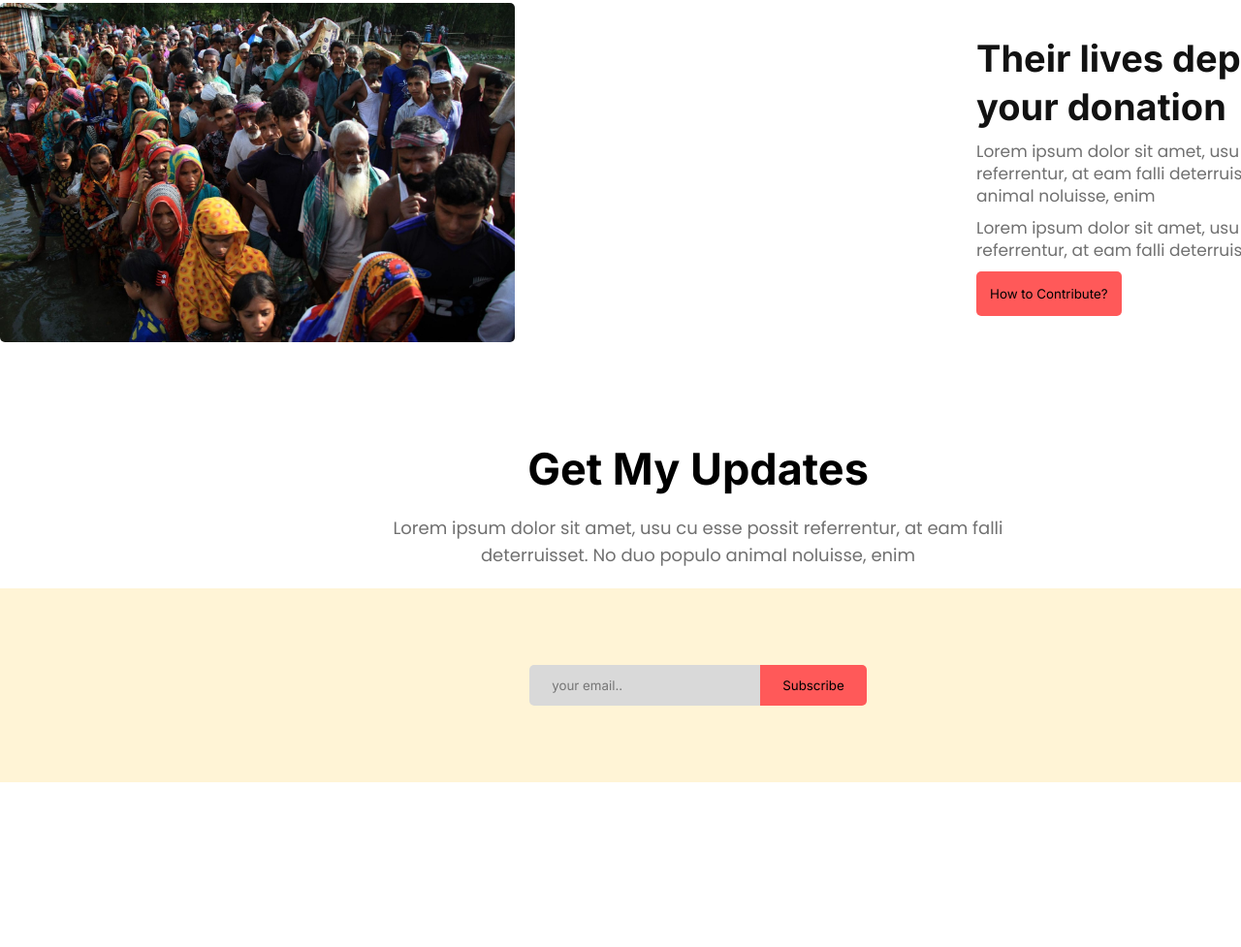
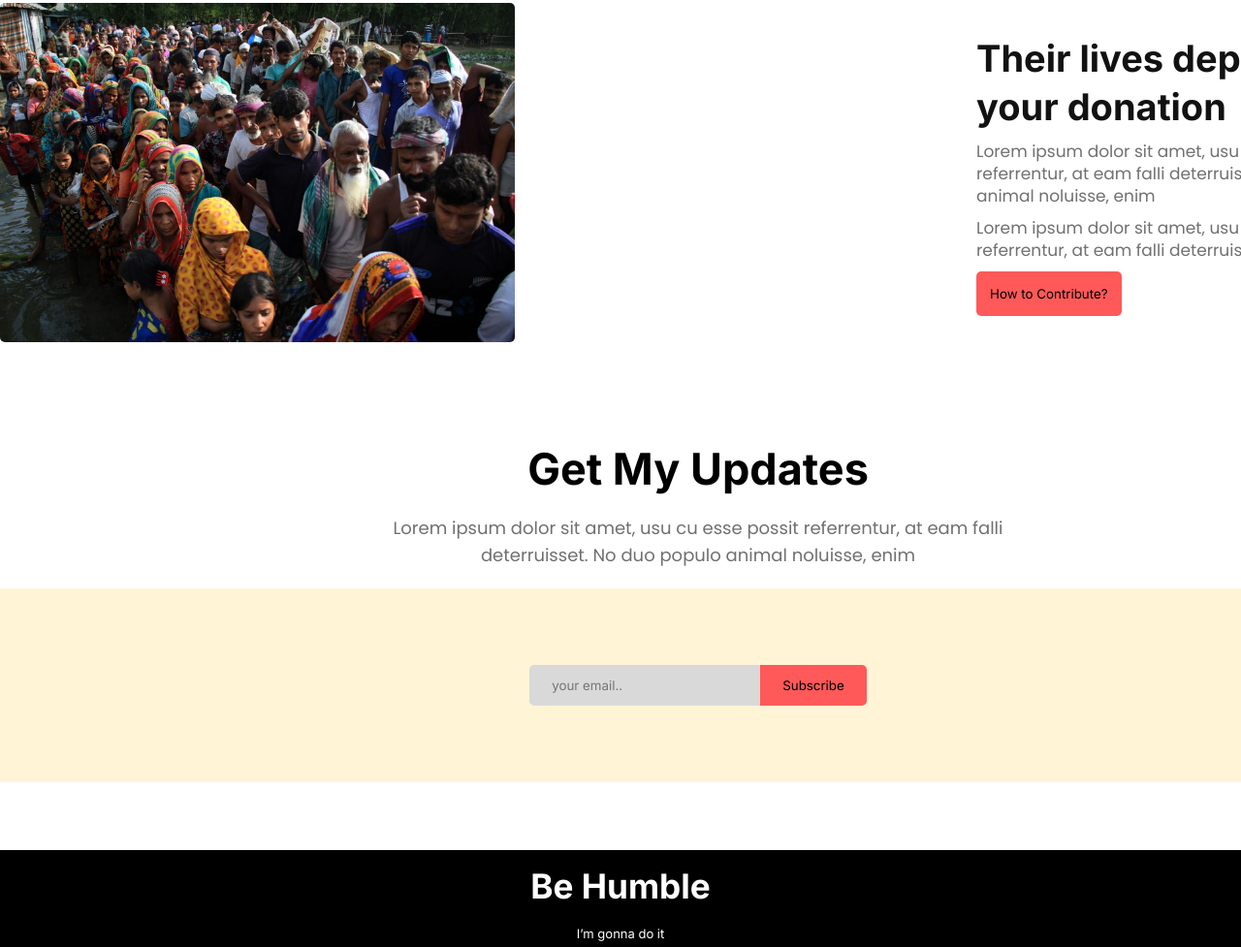
Before and after one commit to B4t33n/donate-today, a plain HTML site: page index.html in a window 1280 px wide. Shown: the part 2169-3146 px from the top of the page at 97% size. Before the commit the page ends 2976 px from the top, so only its background shows below. Drawn offline with Linux system fonts and the light colour scheme.

Commit message:
added footer section

```diff
--- a/index.html
+++ b/index.html
@@ -111,6 +111,11 @@
         </div>
     </section>
 
-
+    <footer>
+        <div class="footer-content">
+            <h1>Be Humble</h1>
+            <p>I’m gonna do it</p>
+        </div>
+    </footer>
 </body>
 </html>
--- a/style/style.css
+++ b/style/style.css
@@ -245,7 +245,24 @@
     border: 1px solid rgb(255, 89, 89);
     color: black;
 }
-
+.footer-content{
+    background: black;
+    color: white;
+    display: flex;
+    justify-content: center;
+    align-items: center;
+    flex-direction: column;
+    height: 100px;
+    margin-top: 70px;
+}
+.footer-content>h1{
+    font-size: 2.2em;
+    margin-top: 10px;
+}
+.footer-content>p{
+    font-size: small;
+    margin-top: 20px;
+}
 
 
 
@@ -296,7 +313,7 @@
     }
 
     .card-image>img{
-        height: 200px;
+        height: 230px;
     }
     #hungry-card{
         flex-direction: column-reverse;
```
